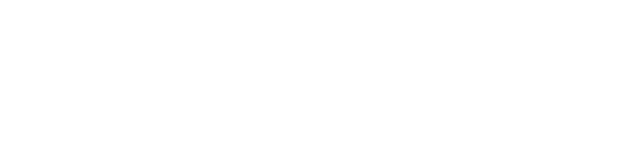
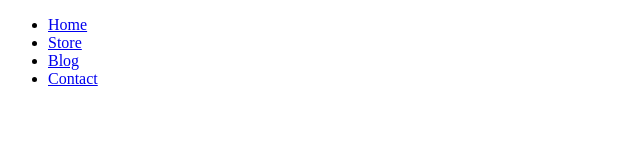
Before and after one commit to KaroliineJ/Boogie, a plain HTML site: page index.html in a window 1280 px wide. Shown: the whole page, without its empty margins (0-640 px from the left). Drawn offline with Linux system fonts and the light colour scheme.

Commit message:
added logo and header code to html

```diff
--- a/index.html
+++ b/index.html
@@ -1,10 +1,21 @@
 <!DOCTYPE html>
-<html lang="en" dir="ltr">
+<html lang="et" dir="ltr">
   <head>
     <meta charset="utf-8">
     <title>Boogie</title>
   </head>
   <body>
-
+    <header>
+      <div class="logo"
+        <img src="assets/logo.svg" alt="">
+      </div>
+      <nav>
+        <ul>
+          <li><a href="#">Home</a></li>
+          <li><a href="#">Store</a></li>
+          <li><a href="#">Blog</a></li>
+          <li><a href="#">Contact</a></li>
+        </ul>
+      </nav>
   </body>
 </html>
```
Also changed, not shown: assets/logo.svg (added).
